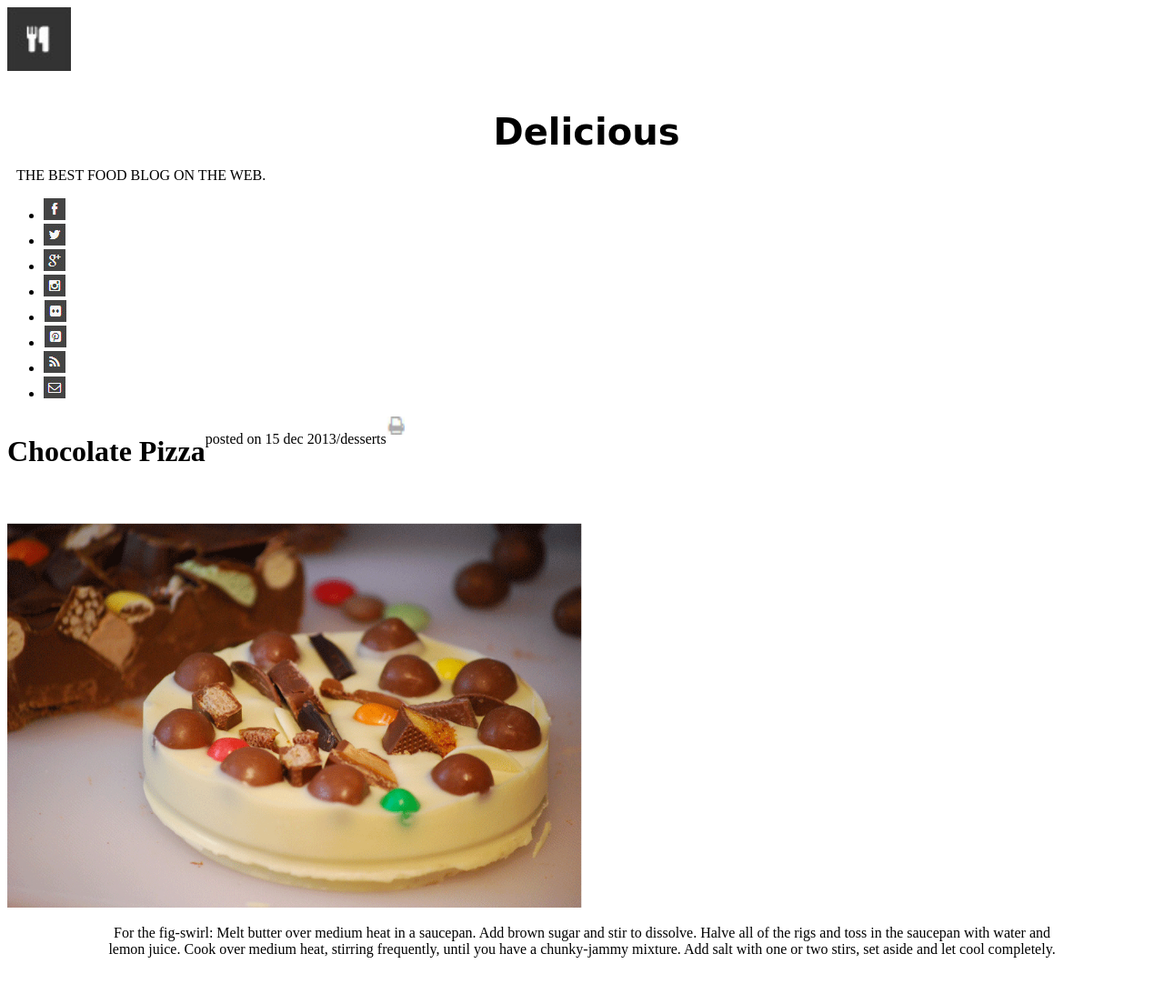
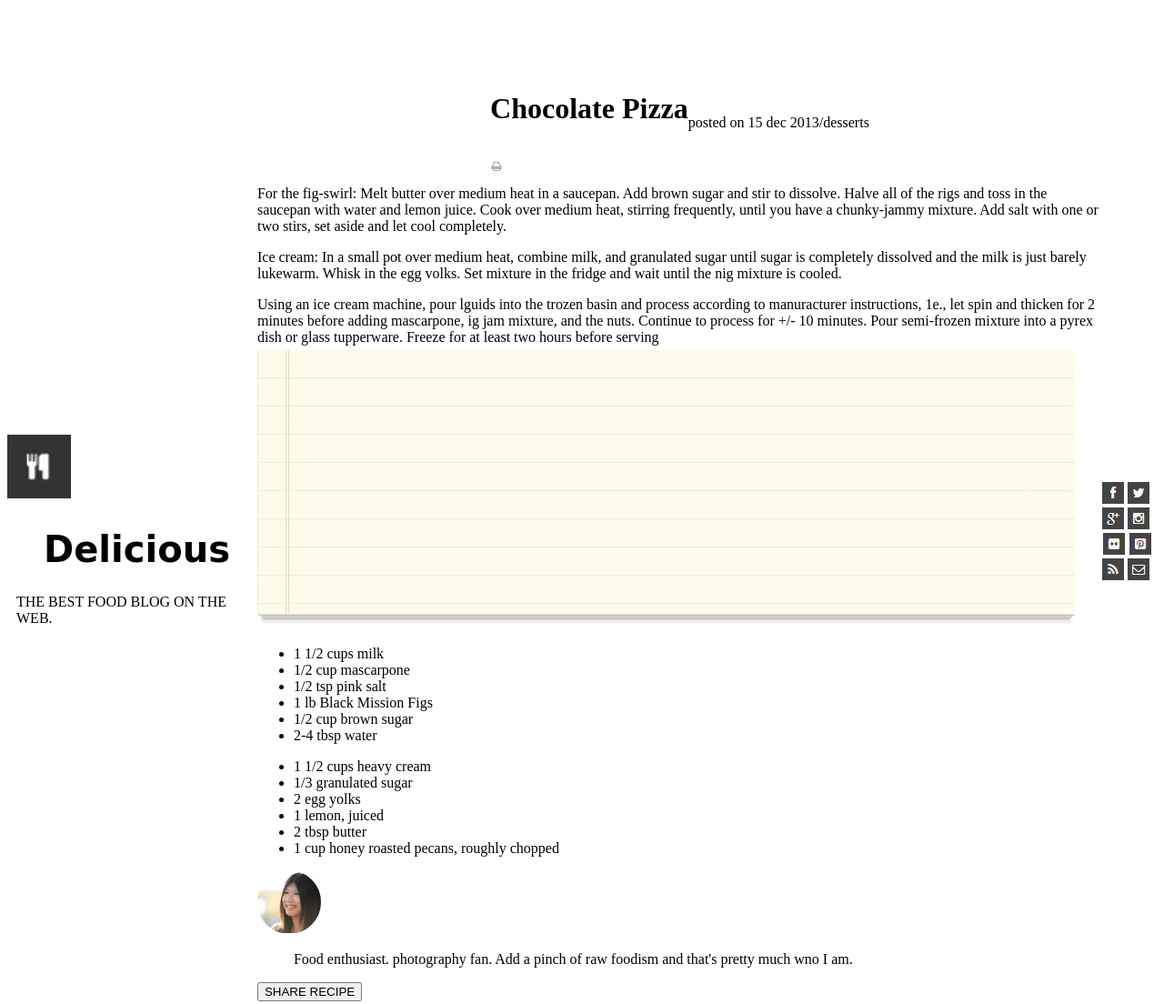
Before and after one commit to elizabethpurtell/chocolate-pizza, a plain HTML site: page index.html in a window 1280 px wide. Shown: the top 1104 px of the page at 91% size. Drawn offline with Linux system fonts and the light colour scheme.

Commit message:
restructuring to a grid system

```diff
--- a/css/style.css
+++ b/css/style.css
@@ -4,60 +4,121 @@ body {
   background-color: white;
 }
 
-header {
-  max-width: 100%;
-  /* justify-content: center; */
-}
+/* Text */
 
-.flex-container1 {
-  display: flex;
-  flex-direction: column;
-  flex-wrap: wrap;
+
+/* main  */
+
+main {
   justify-content: center;
 }
 
-.flex-container1 section {
-  display: flex;
-  flex-direction: column;
-  margin-top: 20px;
-  margin-bottom: 20px;
-  align-content: center;
+/* start grid setup */
+/* line of icons */
+#topRight {
+  grid-area: topRight;
+}
+/* logo image and name */
+#topLeft {
+  grid-area: topLeft;
+}
+/* titles, dates, large image */
+#sec1 {
+  grid-area: sec1;
+}
+/* large main image sec1.5 */
+#sec15{
+  grid-area: sec15;
+}
+/* recipe description */
+#sec2 {
+  grid-area: sec2;
+}
+/* recipe with bkgrnd image */
+#sec3 {
+  grid-area: sec3;
+}
+/* author info */
+#sec4 {
+  grid-area: sec4;
+}
+footer {
+  grid-area: footer;
+}
+
+.grid-container {
+  display: grid;
+  grid-template-areas:
+  'topLeft topLeft top topRight topRight'
+  'sec1 sec1 sec1 sec1 sec1'
+  'sec15 sec15 sec15 sec15 sec15'
+  'sec2 sec2 sec2 sec2 sec2'
+  'sec3 sec3 sec3 sec3 sec3'
+  'sec4 sec4 sec4 sec4 sec4'
+  'footer footer footer footer footer';
+  row-gap: 5%;
+  column-gap: 0px;
+  padding-top: 5%;
+  padding-bottom: 5%;
+  background-color: rgb(255, 255, 255);
+  justify-content: center;
+  align-items: center;
+}
+
+/* section */
+#topLeft {
+  display: grid;
+  justify-content: left;
+}
+
+#topRight {
+  display: grid;
+  justify-content: right;
+}
+
+#topRight ul {
+  list-style-type: none;
+  margin: 0;
+  padding: 0;
+  overflow: hidden;
+}
+
+#topRight li {
+  display: inline;
 }
 
 
-.hdrLogo {
+#sec1 {
+  display: grid;
+  margin-top: 10px;
+  justify-content: center;
+  align-items: center;
+}
+
+#sec15 {
+  display: grid;
+  max-width: 100%;
+}
+
+
+
+#hdrLogo {
   height: 70px;
   width: 70px;
   margin-right: 10px;
 }
 
-.title {
+#titleTop {
   margin-left: 10px;
   font-family: cursive;
   font-weight: bolder;
   font-size: 2.5em;
 }
 
-.underTitle {
+#underTopTitle {
   font-size: 1em;
   margin-left: 10px;
   text-transform: uppercase;
-}
-
-.iconImages {
-  max-width: 100%;
-}
-
-.iconImages ul {
-  align-items: right;
-  list-style-type: none;
-  padding: 0;
-  overflow: hidden;
-}
-
-.iconImages li {
-  display: inline;
-  justify-content: space-around;
 }
 
 
@@ -101,36 +162,7 @@ p {
   margin-bottom: 5px;
 }
 
-main {
-  display: contents;
-  margin: 100px;
-  padding: 15px;
-  justify-content: center;
-}
 
-.flex-container2 {
-  display: flex;
-  flex-direction: column;
-  flex-wrap: wrap;
-  justify-content: center;
-}
-
-.row {
-  display: contents;
-  padding: 10px 60px;
-}
-
-.row:after {
-  content: "";
-  display: flex;
-  clear: both;
-}
-
-.column {
-  display: flex;
-  max-width: 100%;
-  /* margin: 30px; */
-}
 
 .mainIcon {
   display: inline;
--- a/index.html
+++ b/index.html
@@ -10,14 +10,14 @@
 </head>
 
 <body>
-  <header>
-    <section class="grid-container">
-      <section id="top1">
-          <img class="hdrLogo" src="img/logo.png" alt="Chocolate Pizza Logo">
-          <h1 class="title">Delicious</h1>
-          <p class="underTitle">The best food blog on the web.</p>
+ <main class="grid-container">
+
+    <section id="topLeft">
+      <img id="hdrLogo" src="img/logo.png" alt="Chocolate Pizza Logo">
+      <h1 id="titleTop">Delicious</h1>
+      <p id="underTopTitle">The best food blog on the web.</p>
     </section>
-          <section id="iconImages">
+    <section id="topRight">
       <ul>
         <li><img src="img/fb-icon.png" href="#" alt="facebook icon"></li>
         <li><img src="img/twit-icon.png" href="#" alt="twitter icon"></li>
@@ -30,31 +30,29 @@
       </ul>
     </section>
 
-    </section>
-  </header>
-  <main>
-    <section class="flex-container2">
+<!--  -->
+
     <section>
+      <section id="sec1">
         <!-- add line of crosshatch -->
-        <div class="row">
-          <div class="column">
+
             <h2>Chocolate Pizza</h2>
             <p>posted on 15 dec 2013/desserts </p>
             <!-- Need to add section/date here -->
-            <img class="mainIcon" src="img/print-icon.png" href="#" alt="print icon">
-          </div>
-          <img class="primaryImg" src="img/choco-pizza.png" alt="chocolate pizza picture">
-        </div>
+            <img id="mainIcon" src="img/print-icon.png" href="#" alt="print icon">
+     <section id="sec15"
+          <img id="primaryImg" src="img/choco-pizza.png" alt="chocolate pizza picture">
       </section>
-      <section class="recipeText">
-        <div class="row">
+      </section>
+
+      <section id="sec2">
+
           <p>For the fig-swirl: Melt butter over medium heat in a saucepan. Add brown sugar and stir to dissolve.
             Halve
             all of the rigs and toss in the saucepan with water and lemon juice. Cook over medium heat, stirring
             frequently, until you have a chunky-jammy mixture. Add salt with one or two stirs, set aside and let cool
             completely.</p>
-            <!-- <br>
-            <br> -->
+
           <p>Ice cream: In a small pot over medium heat, combine milk, and granulated sugar until sugar is completely
             dissolved and the milk is just barely lukewarm. Whisk in the egg volks. Set mixture in the fridge and wait
             until the
@@ -67,14 +65,13 @@
             Freeze
             for at least two hours before serving</p>
 
-        </div>
       </section>
 
-      <div class="recipe-Container">
+      <section id="sec3">
         <!-- use this image behind the ingredient list -->
-        <img class="recipeImg" src="img/list-bg.png" alt="list background image">
+        <img id="recipeImg" src="img/list-bg.png" alt="list background image">
         <!-- list needs square check off icons beside -->
-        <ul class="overlay-list">
+        <ul id="overlay-list">
           <li>
             <span class="measurement">1 1/2 cups</span>
             <span class="ingredient">milk</span>
@@ -100,7 +97,7 @@
             <span class="ingredient">water</span>
           </li>
         </ul>
-        <ul class="overlay-list2">
+        <ul id="overlay-list2">
           <li>
             <span class="measurement">1 1/2 cups</span>
             <span class="ingredient">heavy cream</span>
@@ -126,11 +123,10 @@
             <span class="ingredient">honey roasted pecans, roughly chopped</span>
           </li>
         </ul>
-      </div>
+      </section>
       <!-- add line of crosshatch -->
-      <section class="authorInfoBlock">
-        <div class="row">
-          <div class="column">
+      <section id="sec4">
+
             <img id="vanImage" src="img/van-pic.png" alt="Image of Vanessa Stevenson">
             <blockquote>
               <p>Food enthusiast. photography fan. Add a pinch of raw foodism and that's
@@ -138,8 +134,6 @@
             </blockquote>
             <button id="shareBtn">SHARE RECIPE</button>
             <!-- add line with small logo image centered -->
-          </div>
-        </div>
       </section>
     </section>
   </main>
```
Lines whose indentation alone changed are shown as unchanged.
